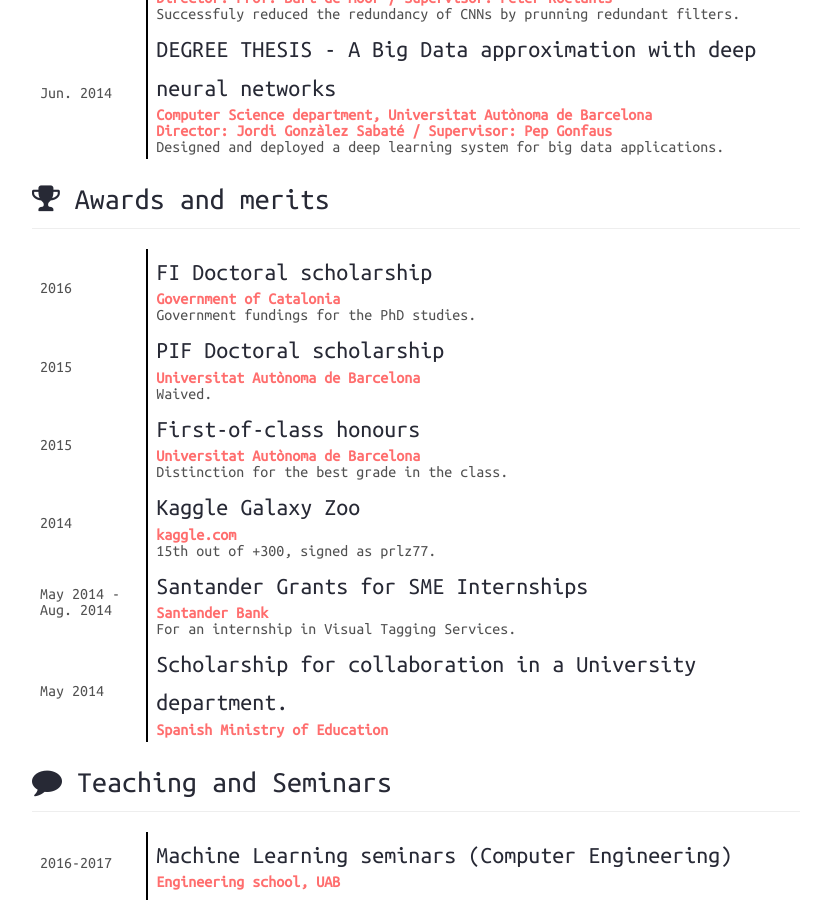
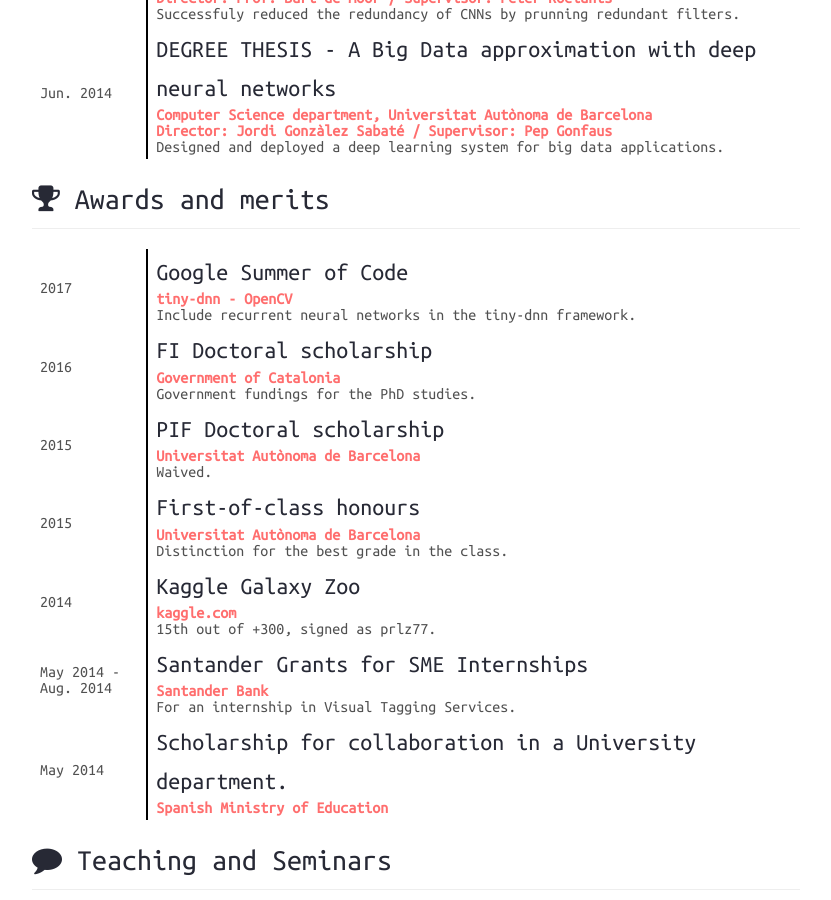
Before and after one commit to prlz77/prlz77.github.io, a Jekyll site: the page built from resume.md, in a window 1280 px wide and 900 px high, scrolled down 1457 px. Shown: the whole window, without its empty margins (224-1055 px from the left). Built offline with Jekyll 4.4.1, drawn with Linux system fonts in a browser that asks for light colours; nearby versions of some CDN libraries.

Commit message:
upload last source

```diff
--- a/_data/resume.yaml
+++ b/_data/resume.yaml
@@ -59,6 +59,10 @@
     where: "Vall d'Hebron Research Institute (VHIR), Barcelona"
     when: Oct. 14th 2015
 awards:
+  - name: "Google Summer of Code"
+    who: "tiny-dnn - OpenCV"
+    description: "Include recurrent neural networks in the tiny-dnn framework."
+    when: 2017
   - name: "FI Doctoral scholarship"
     who: "Government of Catalonia"
     description: "Government fundings for the PhD studies."
```
